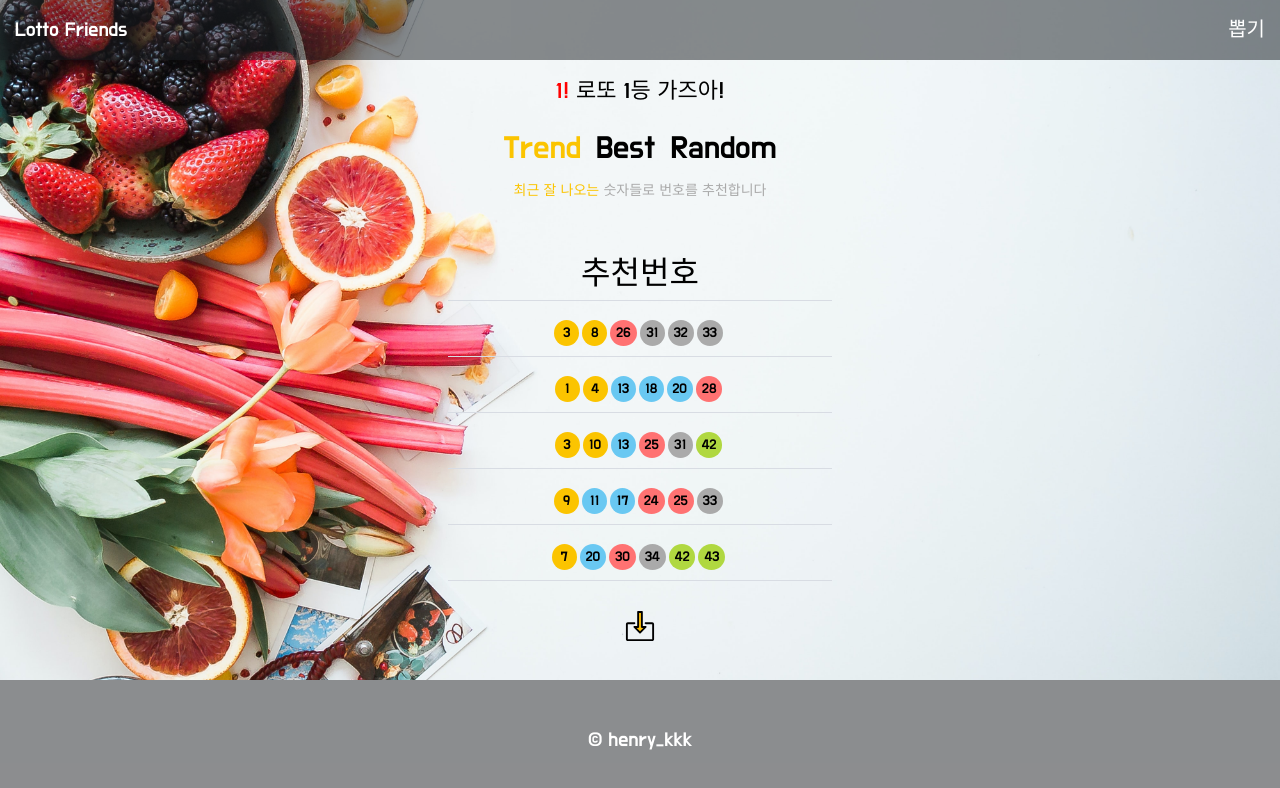
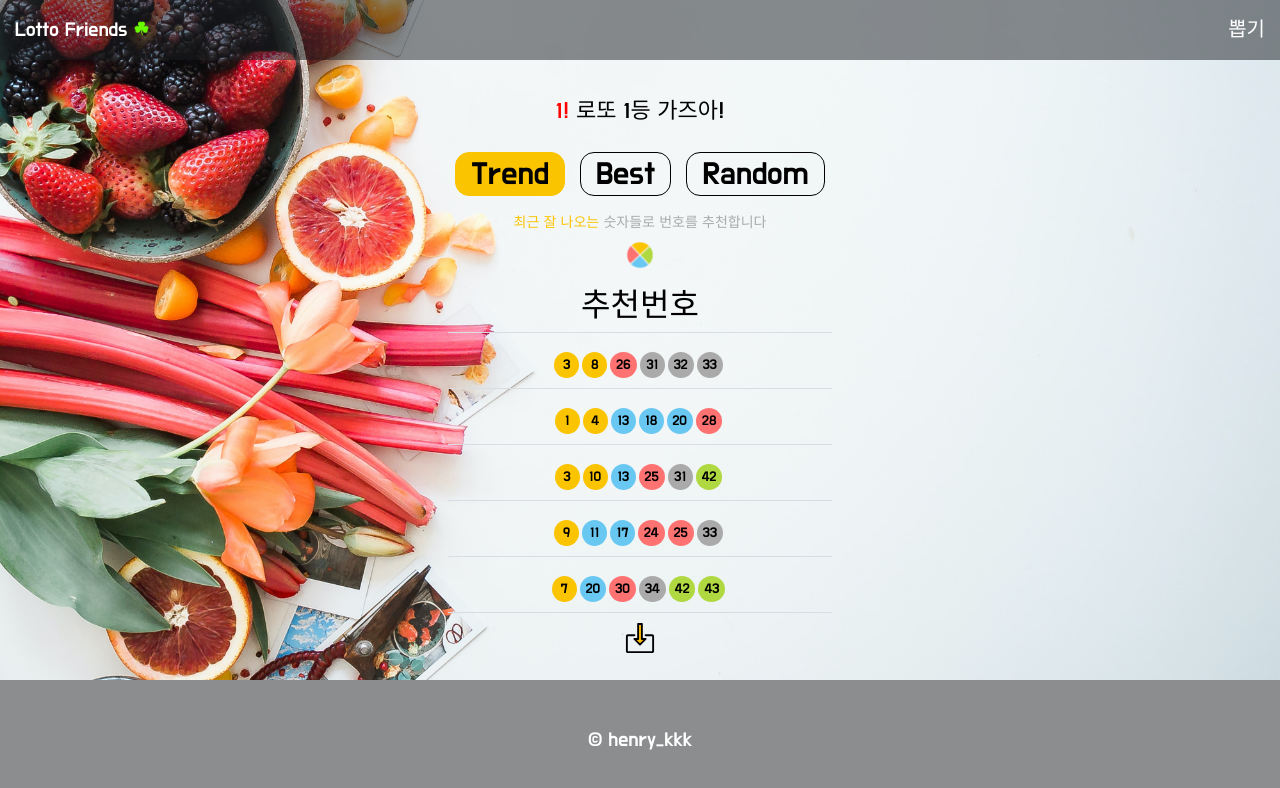
Before and after one commit to ppsea/lotto-project, a Next.js app: page /friends/1 in a window 1280 px wide. Shown: the top 788 px of the page. Built offline with nearby package versions, Linux system fonts and the light colour scheme.

Commit message:
react-countup 추가, ui 수정

```diff
--- a/components/Friend.js
+++ b/components/Friend.js
@@ -1,6 +1,8 @@
 import React, { useState, useCallback } from "react";
-import styled, { css } from "styled-components";
+import styled, { css, keyframes } from "styled-components";
 import { useRouter } from "next/router";
+import Link from "next/link";
+import CountUp from "react-countup";
 import html2canvas from "html2canvas";
 import recommend from "../util/recommend";
 const index = () => {
@@ -29,7 +31,12 @@ const index = () => {
                 <Td>
                   {array.map((ball, bIndex) => (
                     <Ball key={bIndex} number={ball}>
-                      {ball}
+                      <CountUp
+                        start={ball - 10 > 0 ? ball - 10 : 0}
+                        end={ball}
+                        duration={2}
+                        decimals={0}
+                      ></CountUp>
                     </Ball>
                   ))}
                 </Td>
@@ -129,6 +136,9 @@ const index = () => {
               ? ` 숫자들로 번호를 추천합니다`
               : ""}
           </h3>
+          <Link href="/friends/[name]" as={`/friends/${name}`}>
+            <PickIcon></PickIcon>
+          </Link>
           {renderRecommendList()}
         </RecommendBlock>
         <DownloadBlock>
@@ -160,7 +170,7 @@ const Wrapper = styled.div`
 `;
 
 const Name = styled.h2`
-  margin: 20px 0;
+  margin: 40px 0 20px 0;
   font-size: 22px;
   text-align: center;
   & > span {
@@ -183,10 +193,15 @@ const ButtonBlock = styled.div`
 `;
 const Button = styled.div`
   cursor: pointer;
+  padding: 5px 15px;
+  border: 1px solid #000;
+  border-radius: 14px;
   ${(props) =>
     props.inverted &&
     css`
-      color: ${(props) => props.color};
+      color: #000;
+      background-color: ${(props) => props.color};
+      border: 1px solid ${(props) => props.color};
     `}
 `;
 
@@ -198,10 +213,10 @@ const RecommendBlock = styled.div`
     color: #aaa;
   }
   @media (max-width: 1100px) {
-    padding-bottom: 50px;
+    padding-bottom: 30px;
   }
   @media (min-width: 1100px) {
-    padding-bottom: 30px;
+    padding-bottom: 10px;
   }
 `;
 const Accent = styled.span`
@@ -218,7 +233,7 @@ const Accent = styled.span`
 `;
 
 const RecommendTable = styled.table`
-  margin: 50px auto 0 auto;
+  margin: 0 auto;
   border-collapse: collapse;
   @media (max-width: 1100px) {
     width: 100vw;
@@ -266,6 +281,26 @@ const Ball = styled.span`
     min-width: 25px;
   }
 `;
+const PickIcon = styled.div`
+  cursor: pointer;
+  position: relative;
+  width: 40px;
+  height: 40px;
+  margin: 5px auto;
+  animation: lds-ring 1.2s cubic-bezier(0.5, 0, 0.5, 1) infinite;
+  background-image: url("/static/pie.svg");
+  background-size: 100% 100%;
+
+  @keyframes lds-ring {
+    0% {
+      transform: rotate(0deg);
+    }
+    100% {
+      transform: rotate(360deg);
+    }
+  }
+`;
+
 const DownloadBlock = styled.div`
   width: 100%;
   @media (min-width: 1100px) {
--- a/components/Header.js
+++ b/components/Header.js
@@ -6,7 +6,9 @@ const index = () => {
   return (
     <Wrapper>
       <Link href="/">
-        <MainLogo>Lotto Friends</MainLogo>
+        <MainLogo>
+          Lotto Friends <LogoIcon />
+        </MainLogo>
       </Link>
       <Link href="/friends/[name]" as="/friends/친구야">
         <LastLink>뽑기</LastLink>
@@ -40,7 +42,14 @@ const Wrapper = styled.div`
 
 const MainLogo = styled.a`
   cursor: pointer;
-  padding-left: 15px;
+  margin-left: 15px;
+`;
+const LogoIcon = styled.span`
+  display: inline-block;
+  width: 15px;
+  height: 15px;
+  background-image: url("/static/logo.png");
+  background-size: 100% 100%;
 `;
 
 const LastLink = styled.a`
--- a/package.json
+++ b/package.json
@@ -16,6 +16,7 @@
     "html2canvas": "^1.0.0-rc.7",
     "next": "^10.0.5",
     "react": "^17.0.1",
+    "react-countup": "^4.3.3",
     "react-dom": "^17.0.1",
     "reset": "^0.1.0",
     "styled": "^1.0.0",
--- a/pages/_document.js
+++ b/pages/_document.js
@@ -19,6 +19,7 @@ export default class MyDocument extends Document {
             content="Share predicted lottery numbers with your friends | Lotto Friends | Lotto Friends"
           />
           <meta property="og:image" content="/static/logo.png" />
+          <link rel="icon" type="image/x-icon" href="/static/logo.png" />
           <link rel="preconnect" href="https://fonts.gstatic.com" />
           <link
             href="https://fonts.googleapis.com/css2?family=Do+Hyeon&display=swap"
```
Also changed, not shown: public/static/logo.png, public/static/pie.svg (added).
